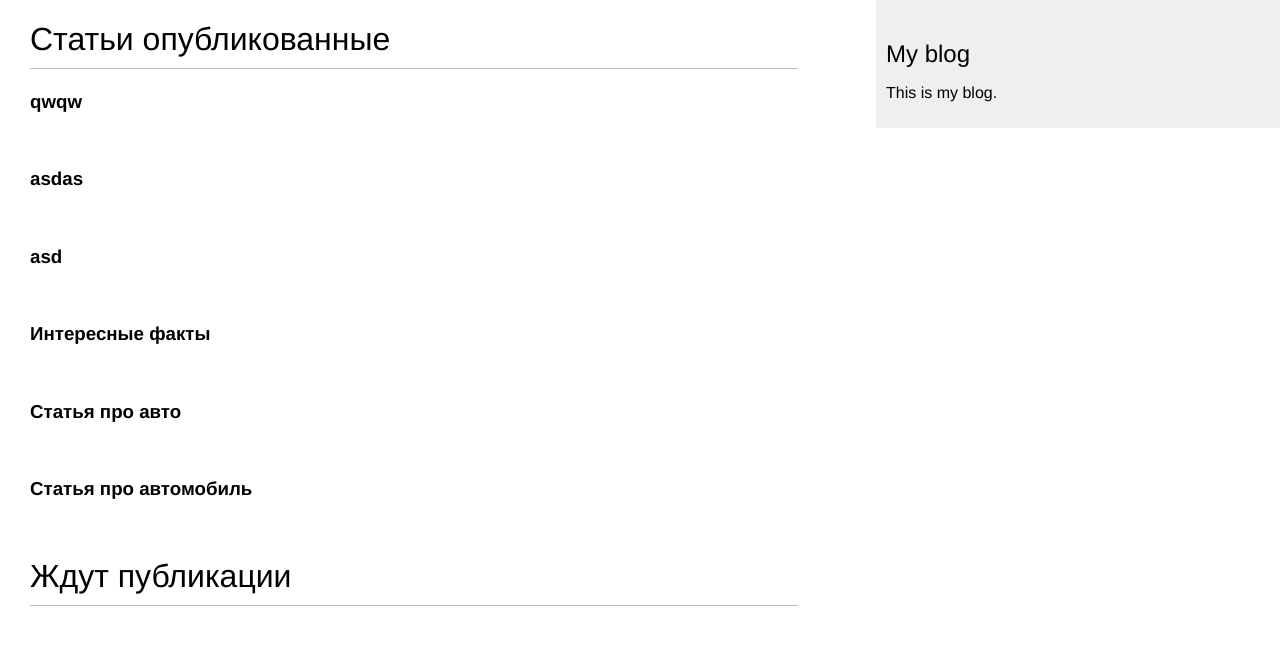
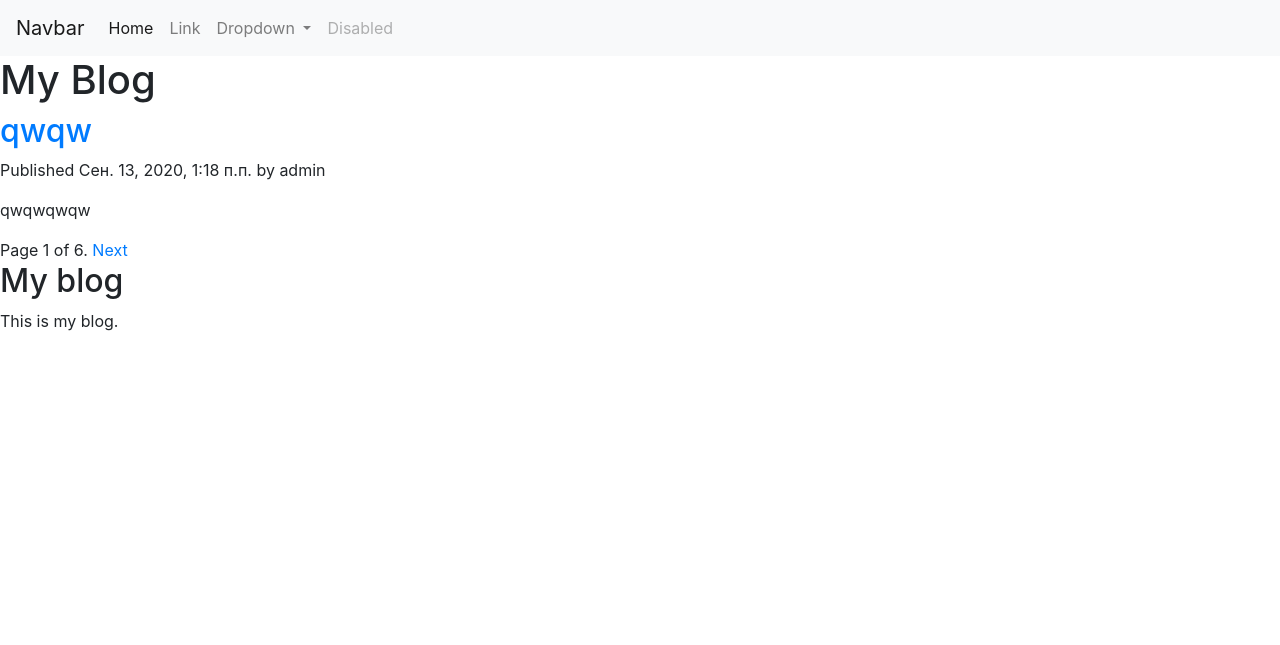
Before and after one commit to Qwsasdf/blog, a Django app: page / in a window 1280 px wide. Shown: the top 645 px of the page. Run offline with Django 3.2, Linux system fonts and the light colour scheme; data comes from the database, SQL or seed files in the repository; both versions use the stored data as it was after the commit; some libraries are stand-ins or nearby versions.

Commit message:
1st commit

```diff
--- a/blogcore/blog/Templates/blog/base.html
+++ b/blogcore/blog/Templates/blog/base.html
@@ -1,11 +1,52 @@
-    {% load static %}
+<!--    {% load static %}-->
     <!DOCTYPE html>
     <html>
     <head>
         <title>{% block title %}{% endblock %}</title>
-        <link href="{% static "css/blog.css" %}" rel="stylesheet">
+        <link rel="stylesheet" href="https://stackpath.bootstrapcdn.com/bootstrap/4.5.2/css/bootstrap.min.css" integrity="sha384-JcKb8q3iqJ61gNV9KGb8thSsNjpSL0n8PARn9HuZOnIxN0hoP+VmmDGMN5t9UJ0Z" crossorigin="anonymous">
+        <link rel="stylesheet" href="https://stackpath.bootstrapcdn.com/bootstrap/4.3.1/css/bootstrap.min.css" integrity="sha384-ggOyR0iXCbMQv3Xipma34MD+dH/1fQ784/j6cY/iJTQUOhcWr7x9JvoRxT2MZw1T" crossorigin="anonymous">
+        <script src="https://code.jquery.com/jquery-3.3.1.slim.min.js" integrity="sha384-q8i/X+965DzO0rT7abK41JStQIAqVgRVzpbzo5smXKp4YfRvH+8abtTE1Pi6jizo" crossorigin="anonymous"></script>
+        <script src="https://cdnjs.cloudflare.com/ajax/libs/popper.js/1.14.7/umd/popper.min.js" integrity="sha384-UO2eT0CpHqdSJQ6hJty5KVphtPhzWj9WO1clHTMGa3JDZwrnQq4sF86dIHNDz0W1" crossorigin="anonymous"></script>
+        <script src="https://stackpath.bootstrapcdn.com/bootstrap/4.3.1/js/bootstrap.min.js" integrity="sha384-JjSmVgyd0p3pXB1rRibZUAYoIIy6OrQ6VrjIEaFf/nJGzIxFDsf4x0xIM+B07jRM" crossorigin="anonymous"></script>
+<!--        <link href="{% static "css/blog.css" %}" rel="stylesheet">-->
     </head>
     <body>
+
+   <nav class="navbar navbar-expand-lg navbar-light bg-light">
+  <a class="navbar-brand" href="#">Navbar</a>
+  <button class="navbar-toggler" type="button" data-toggle="collapse" data-target="#navbarSupportedContent" aria-controls="navbarSupportedContent" aria-expanded="false" aria-label="Toggle navigation">
+    <span class="navbar-toggler-icon"></span>
+  </button>
+
+  <div class="collapse navbar-collapse" id="navbarSupportedContent">
+    <ul class="navbar-nav mr-auto">
+      <li class="nav-item active">
+        <a class="nav-link" href="#">Home <span class="sr-only">(current)</span></a>
+      </li>
+      <li class="nav-item">
+        <a class="nav-link" href="#">Link</a>
+      </li>
+      <li class="nav-item dropdown">
+        <a class="nav-link dropdown-toggle" href="#" id="navbarDropdown" role="button" data-toggle="dropdown" aria-haspopup="true" aria-expanded="false">
+          Dropdown
+        </a>
+        <div class="dropdown-menu" aria-labelledby="navbarDropdown">
+          <a class="dropdown-item" href="#">Actionsdsdsdsdsd</a>
+          <a class="dropdown-item" href="#">Another action</a>
+          <div class="dropdown-divider"></div>
+          <a class="dropdown-item" href="#">Something else here</a>
+        </div>
+      </li>
+      <li class="nav-item">
+        <a class="nav-link disabled" href="#" tabindex="-1" aria-disabled="true">Disabled</a>
+      </li>
+    </ul>
+  </div>
+</nav>
+
+
+
+    <div>
         <div id="content">
             {% block content %}{% endblock %}
         </div>
@@ -13,5 +54,7 @@
             <h2>My blog</h2>
             <p>This is my blog.</p>
         </div>
+
+    </div>
     </body>
     </html>
--- /dev/null
+++ b/blogcore/blog/Templates/blog/post/list.html
@@ -0,0 +1,20 @@
+
+{% extends "blog/base.html" %}
+
+{% block title %}My Blog{% endblock %}
+
+{% block content %}
+  <h1>My Blog</h1>
+  {% for post in posts %}
+    <h2>
+      <a href="{{ post.get_absolute_url }}">
+        {{ post.title }}
+      </a>
+    </h2>
+    <p class="date">
+      Published {{ post.publish }} by {{ post.author }}
+    </p>
+    {{ post.body|truncatewords:30|linebreaks }}
+  {% endfor %}
+  {% include "blog/post/pagination.html" with page=page_obj %}
+{% endblock %}
--- /dev/null
+++ b/blogcore/blog/Templates/blog/post/pagination.html
@@ -0,0 +1,13 @@
+<div class="pagination">
+  <span class="step-links">
+    {% if page.has_previous %}
+      <a href="?page={{ page.previous_page_number }}">Previous</a>
+    {% endif %}
+        <span class="current">
+          Page {{ page.number }} of {{ page.paginator.num_pages }}.
+        </span>
+      {% if page.has_next %}
+        <a href="?page={{ page.next_page_number }}">Next</a>
+      {% endif %}
+  </span>
+</div>
--- a/blogcore/blog/Templates/blog/post/post_detail.html
+++ /dev/null
@@ -1,5 +0,0 @@
-{% extends "blog/base.html"%}
-
-{% block content%}
-<h1> Detai </h1>
-{% endblock %}
--- a/blogcore/blog/Templates/blog/post/post_list.html
+++ /dev/null
@@ -1,12 +0,0 @@
-{% extends "blog/base.html"%}
-
-{% block content%}
-<h1> Статьи опубликованные </h1>
-    {% for post in posts %}
-     <h3> {{post.title}} </h3> <br>
-    {%endfor%}
-<h1> Ждут публикации </h1>
-    {% for post_dr in posts_draft %}
-      <h3>{{post_dr.title}} </h3> <br>
-    {%endfor%}
-{% endblock %}
--- a/blogcore/blog/static/css/blog.css
+++ b/blogcore/blog/static/css/blog.css
@@ -1,6 +1,7 @@
 body {
-    margin:0;
-    padding:0;
+    width:120%;
+    margin:10;
+    padding:10;
     font-family:helvetica, sans-serif;
 }
 
@@ -23,7 +24,7 @@ h2 {
 #content {
     float:left;
     width:60%;
-    padding:0 0 0 30px;
+    padding:10 10 10 30px;
 }
 
 #sidebar {
--- a/blogcore/blog/urls.py
+++ b/blogcore/blog/urls.py
@@ -1,12 +1,14 @@
+from django.urls import path
+from . import views
 
-from django.contrib import admin
-from django.urls import path
-from .views import *
 
 app_name = 'blog'
+urlpatterns = [
 
-urlpatterns = [
-    path('', post_list),
-
-    # path('post/<int:year>/<int:month>/<int:day>/<<slug:post>/',post_detail,name="post_detail_url"),
+    # path('req', views.post_list1, name='post_list1'),
+    # path('catchpage',views.catchpage, name='catch'),
+    path('', views.PostListView.as_view(), name='post_list'),
+    path('<int:year>/<int:month>/<int:day>/<slug:post>/',
+         views.post_detail,
+         name='post_detail'),
 ]
--- a/blogcore/blog/views.py
+++ b/blogcore/blog/views.py
@@ -1,14 +1,56 @@
-
-from django.shortcuts import render , get_object_or_404
+from django.shortcuts import render, get_object_or_404
+# from django.core.paginator import Paginator, EmptyPage, PageNotAnInteger
+from django.views.generic import ListView
 from .models import Post
 
-# Create your views here.
-def post_list(request):
-    posts = Post.published.all()
-    posts_draft=Post.objects.all().filter(status="draft")
-    return render(request,"blog/post/post_list.html",context={"posts":posts,"posts_draft":posts_draft})
+def catchpage(request):
+    return render(request,'blog/post/catch.html')
 
-def post_detail(request,year,month,day,post):
-    post = get_object_or_404(Post,slug=post,status="published",publish__year=year,
-                             publish__month=month,publish__day=day)
-    render(request,"blog/post/post_detail.html",{"post":post})
+# def post_list1(request):
+#     print()
+#     print()
+#     print(request.GET)
+#     print()
+#     print()
+#     object_list = Post.published.all()
+#     paginator = Paginator(object_list, 3) # 3 posts in each page
+#     page = request.GET.get('page')
+#     try:
+#         posts = paginator.page(page)
+#     except PageNotAnInteger:
+#         # If page is not an integer deliver the first page
+#         posts = paginator.page(1)
+#     except EmptyPage:
+#         # If page is out of range deliver last page of results
+#         posts = paginator.page(paginator.num_pages)
+#     return render(request,
+#                   'blog/post/list.html',
+#                   {'page': page,
+#                    'posts': posts})
+
+
+def post_detail(request, year, month, day, post):
+    post = get_object_or_404(Post, slug=post,
+                                   status='published',
+                                   publish__year=year,
+                                   publish__month=month,
+                                   publish__day=day)
+    return render(request,
+                  'blog/post/detail.html',
+                  {'post': post})
+
+
+class PostListView(ListView):   #Достаточно этого класса чотбы не писать функцию постраничного вывода
+                                # Которая закоментирована выше эту функцию заменяет класс наследник
+                                # ListView
+                                # с параметром paginate_by = 3
+    queryset = Post.published.all()
+    context_object_name = 'posts'
+    paginate_by = 1
+    template_name = 'blog/post/list.html'
+
+    def get(self, request, *args, **kwargs):
+        print(request.GET)
+        if request.GET.get("page")=="3":
+            PostListView.template_name='blog/post/catch.html'
+        return super().get(self,request, *args, **kwargs)
--- a/blogcore/blogcore/settings.py
+++ b/blogcore/blogcore/settings.py
@@ -25,7 +25,7 @@ SECRET_KEY = 'o24x2c2dhv@ia)fi(vd&1ak3(bwzi_+*)o_kpdpn=qs%=q62&3'
 # SECURITY WARNING: don't run with debug turned on in production!
 DEBUG = True
 
-ALLOWED_HOSTS = []
+ALLOWED_HOSTS = ['192.168.1.102','127.0.0.1']
 
 
 # Application definition
```
Also changed, not shown: blogcore/blog/Templates/blog/post/detail.html (added, +11 -0 lines), blogcore/blog/forms.py (added), blogcore/db.sqlite3. Lines whose indentation alone changed are shown as unchanged.
